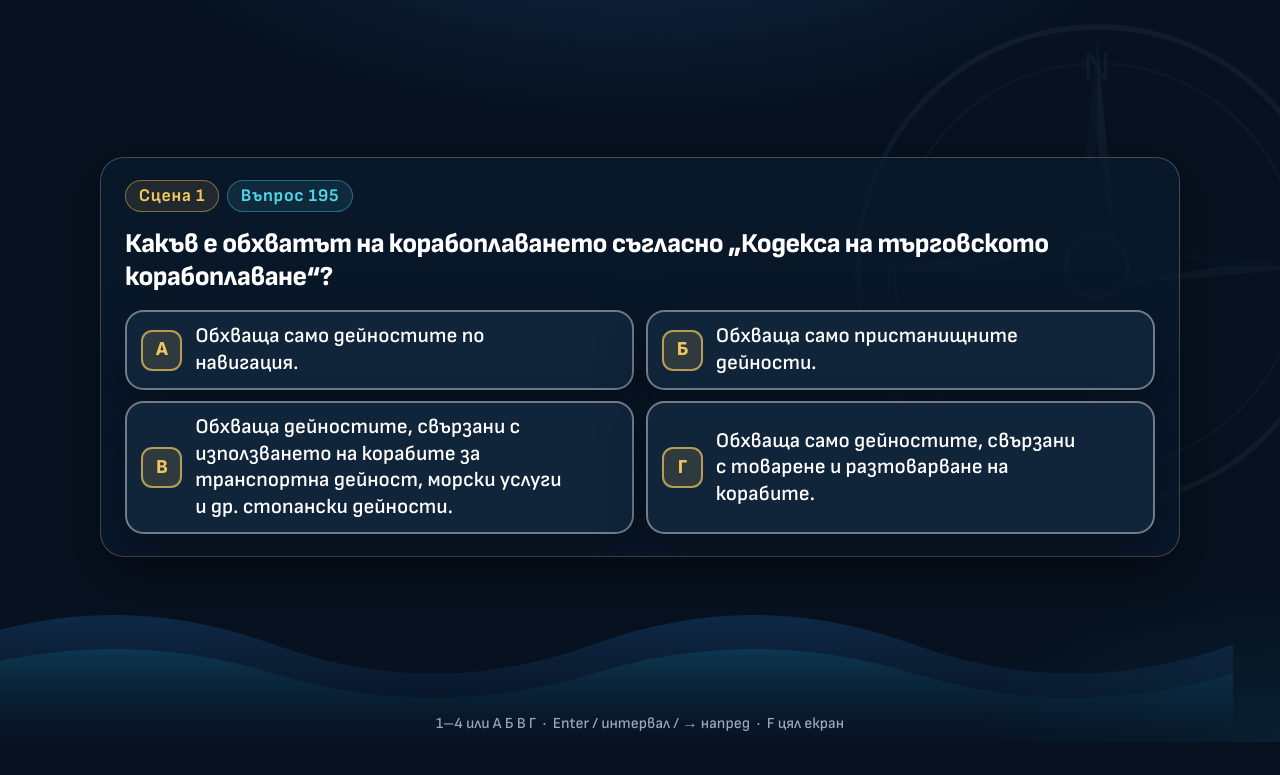
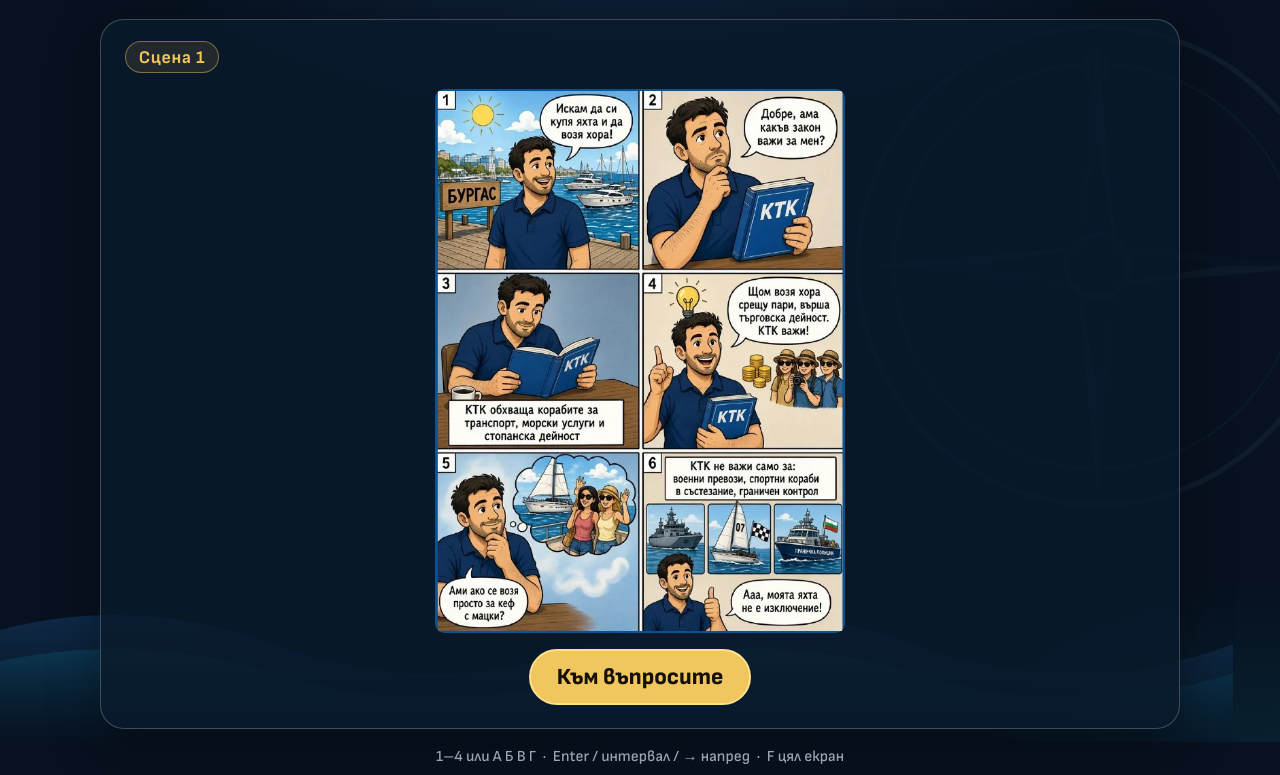
Before and after one commit to iceto3/sail-quiz, a plain HTML site: page index.html in a window 1280 px wide. Both pictures are taken after a click on the button "Започни теста". Shown: the part 58-833 px from the top of the page. Before the commit the page ends 800 px from the top, so only its background shows below. Drawn offline with Linux system fonts and the light colour scheme.

Commit message:
Добавя комиксите преди въпросите на всяка сцена.
След старт се показва комиксът на сцената, после нейните въпроси; при поправка на грешни комиксите се пропускат.

```diff
--- a/app.js
+++ b/app.js
@@ -10,8 +10,16 @@
     d: 3, D: 3, g: 3, G: 3, г: 3, Г: 3
   };
 
+  const SCENES = [
+    { scene: 1, sceneLabel: "Сцена 1", webp: "images/scena-1.webp", jpg: "images/scena-1.jpg" },
+    { scene: 2, sceneLabel: "Сцена 2", webp: "images/scena-2.webp", jpg: "images/scena-2.jpg" },
+    { scene: 3, sceneLabel: "Сцена 3", webp: "images/scena-3.webp", jpg: "images/scena-3.jpg" },
+    { scene: 4, sceneLabel: "Сцена 4", webp: "images/scena-4.webp", jpg: "images/scena-4.jpg" }
+  ];
+
   const els = {
     startView: document.getElementById("start-view"),
+    comicView: document.getElementById("comic-view"),
     quizView: document.getElementById("quiz-view"),
     endView: document.getElementById("end-view"),
     hud: document.getElementById("hud"),
@@ -33,7 +41,11 @@
     endCorrect: document.getElementById("end-correct"),
     endTotal: document.getElementById("end-total"),
     endMessage: document.getElementById("end-message"),
-    endEyebrow: document.getElementById("end-eyebrow")
+    endEyebrow: document.getElementById("end-eyebrow"),
+    comicChip: document.getElementById("comic-chip"),
+    comicSource: document.getElementById("comic-source"),
+    comicImg: document.getElementById("comic-img"),
+    toQuestionsBtn: document.getElementById("to-questions-btn")
   };
 
   const state = {
@@ -57,9 +69,10 @@
 
   function show(view) {
     els.startView.hidden = view !== "start";
+    els.comicView.hidden = view !== "comic";
     els.quizView.hidden = view !== "quiz";
     els.endView.hidden = view !== "end";
-    els.hud.hidden = view !== "quiz";
+    els.hud.hidden = view !== "quiz" && view !== "comic";
   }
 
   function start(queue, mode) {
@@ -70,12 +83,44 @@
     state.missed = [];
     state.mode = mode;
     els.scoreValue.textContent = "0";
-    show("quiz");
-    renderQuestion();
+    if (mode === "all" && state.queue.length) {
+      showComic(state.queue[0].scene);
+    } else {
+      show("quiz");
+      renderQuestion();
+    }
   }
 
   function currentQuestion() {
     return state.queue[state.index];
+  }
+
+  function updateProgress(beforeAnswer) {
+    const total = state.queue.length;
+    els.progressLabel.textContent = (state.index + 1) + " / " + total;
+    const done = beforeAnswer ? state.index : state.index + 1;
+    els.barFill.style.width = ((done / total) * 100) + "%";
+  }
+
+  function showComic(sceneNum) {
+    const scene = SCENES.find((s) => s.scene === sceneNum);
+    if (!scene) {
+      show("quiz");
+      renderQuestion();
+      return;
+    }
+    els.comicChip.textContent = scene.sceneLabel;
+    els.comicSource.srcset = scene.webp;
+    els.comicImg.src = scene.jpg;
+    els.comicImg.alt = scene.sceneLabel;
+    updateProgress(true);
+    show("comic");
+    els.toQuestionsBtn.focus();
+  }
+
+  function goToQuestions() {
+    show("quiz");
+    renderQuestion();
   }
 
   function renderQuestion() {
@@ -87,9 +132,7 @@
     els.examChip.textContent = "Въпрос " + q.examNumber;
     els.questionText.textContent = q.text;
 
-    const total = state.queue.length;
-    els.progressLabel.textContent = (state.index + 1) + " / " + total;
-    els.barFill.style.width = ((state.index / total) * 100) + "%";
+    updateProgress(true);
 
     els.explain.hidden = true;
     els.explain.classList.remove("is-yes", "is-no");
@@ -152,15 +195,22 @@
 
     els.explainText.textContent = q.explanation;
     els.explain.hidden = false;
-    els.barFill.style.width = (((state.index + 1) / state.queue.length) * 100) + "%";
+    updateProgress(false);
     els.nextBtn.focus();
   }
 
   function next() {
     if (!state.locked) return;
     if (state.index < state.queue.length - 1) {
+      const current = currentQuestion();
       state.index += 1;
-      renderQuestion();
+      const upcoming = currentQuestion();
+      if (state.mode === "all" && upcoming.scene !== current.scene) {
+        showComic(upcoming.scene);
+      } else {
+        show("quiz");
+        renderQuestion();
+      }
     } else {
       showEnd();
     }
@@ -200,6 +250,7 @@
 
   els.startBtn.addEventListener("click", () => start(QUESTIONS, "all"));
   els.nextBtn.addEventListener("click", next);
+  els.toQuestionsBtn.addEventListener("click", goToQuestions);
   els.restartBtn.addEventListener("click", () => start(QUESTIONS, "all"));
   els.retryWrongBtn.addEventListener("click", () => {
     if (!state.missed.length) return;
@@ -232,6 +283,12 @@
       return;
     }
 
+    if (!els.comicView.hidden && (key === "Enter" || key === " " || key === "ArrowRight")) {
+      e.preventDefault();
+      goToQuestions();
+      return;
+    }
+
     if (els.quizView.hidden) return;
 
     if (state.locked && (key === "Enter" || key === " " || key === "ArrowRight")) {
--- a/index.html
+++ b/index.html
@@ -85,6 +85,21 @@
       <p class="start-keys">Клавиши: 1–4 или А Б В Г &nbsp;·&nbsp; Enter / интервал / → напред &nbsp;·&nbsp; F цял екран</p>
     </section>
 
+    <section id="comic-view" class="panel comic-view" hidden>
+      <div class="q-meta">
+        <span class="chip scene" id="comic-chip">Сцена 1</span>
+      </div>
+      <div class="comic-frame">
+        <picture>
+          <source id="comic-source" type="image/webp">
+          <img id="comic-img" class="comic-art" alt="">
+        </picture>
+      </div>
+      <div class="comic-actions">
+        <button type="button" class="btn primary" id="to-questions-btn">Към въпросите</button>
+      </div>
+    </section>
+
     <section id="quiz-view" class="panel quiz-view" hidden>
       <div class="q-meta">
         <span class="chip scene" id="scene-chip">Сцена 1</span>
--- a/styles.css
+++ b/styles.css
@@ -370,7 +370,8 @@ main {
 }
 
 /* ----- Quiz layout ----- */
-.quiz-view {
+.quiz-view,
+.comic-view {
   display: flex;
   flex-direction: column;
   flex: 0 0 auto;
@@ -601,7 +602,8 @@ main {
     flex-direction: column;
   }
   .explain .btn { width: 100%; }
-  .quiz-view {
+  .quiz-view,
+  .comic-view {
     display: flex;
     overflow: auto;
   }
@@ -617,3 +619,26 @@ main {
 @media (prefers-reduced-motion: reduce) {
   .waves, .explain, .bar-fill, .btn, .answer { animation: none; transition: none; }
 }
+
+/* ----- Comic screen (same card as quiz) ----- */
+.comic-frame {
+  display: flex;
+  justify-content: center;
+  align-items: center;
+  min-height: 0;
+}
+
+.comic-art {
+  display: block;
+  max-width: 100%;
+  width: auto;
+  height: auto;
+  max-height: calc(100dvh - 16rem);
+  object-fit: contain;
+  border-radius: 0.6rem;
+}
+
+.comic-actions {
+  display: flex;
+  justify-content: center;
+}
```
Also changed, not shown: images/scena-1.jpg (added), images/scena-1.webp (added), images/scena-2.jpg (added), images/scena-2.webp (added), images/scena-3.jpg (added), images/scena-3.webp (added), images/scena-4.jpg (added), images/scena-4.webp (added).
